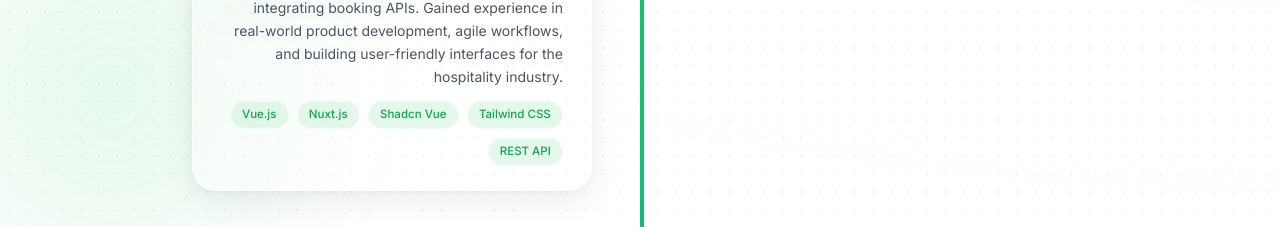
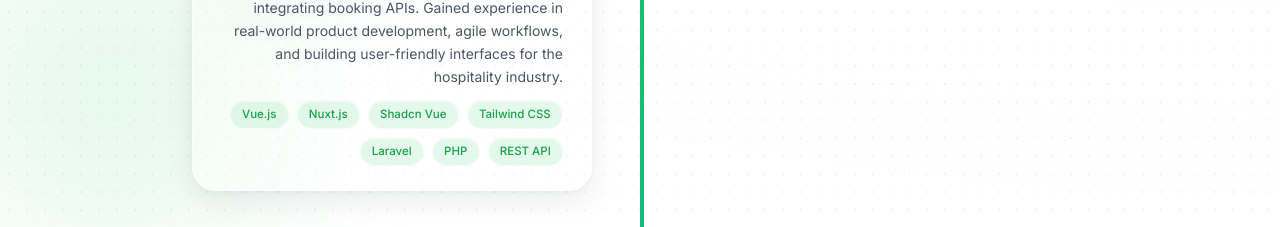
Before and after one commit to koeuk/Portfolio, a Nuxt app: page / in a window 1280 px wide. Shown: the part 3075-3302 px from the top of the page. Built offline with nearby package versions, Linux system fonts and the light colour scheme.

Commit message:
feat: add Laravel and PHP skills, update container styling, and increase skill item border opacity

```diff
--- a/components/ReadMore.vue
+++ b/components/ReadMore.vue
@@ -1,5 +1,5 @@
 <template>
-  <div class="bg-white dark:bg-primary">
+  <div>
     <div class="section">
       <h1 class="text-4xl md:text-5xl lg:text-6xl font-bold text-center mb-12 title-shimmer">
         {{ t('nav.readMore') }}
--- a/components/Skills.vue
+++ b/components/Skills.vue
@@ -137,7 +137,7 @@ function getSkillLink(name: string): string {
 }
 
 :global(.dark) .skill-item {
-  border: 1.5px solid rgba(255, 255, 255, 0.28);
+  border: 1.5px solid rgba(255, 255, 255, 1);
   background: transparent;
 }
 
--- a/components/WorkExperience.vue
+++ b/components/WorkExperience.vue
@@ -77,6 +77,8 @@
                 <span class="glass-pill glass-pill-green">Nuxt.js</span>
                 <span class="glass-pill glass-pill-green">Shadcn Vue</span>
                 <span class="glass-pill glass-pill-green">Tailwind CSS</span>
+                <span class="glass-pill glass-pill-green">Laravel</span>
+                <span class="glass-pill glass-pill-green">PHP</span>
                 <span class="glass-pill glass-pill-green">REST API</span>
               </div>
             </div>
```
